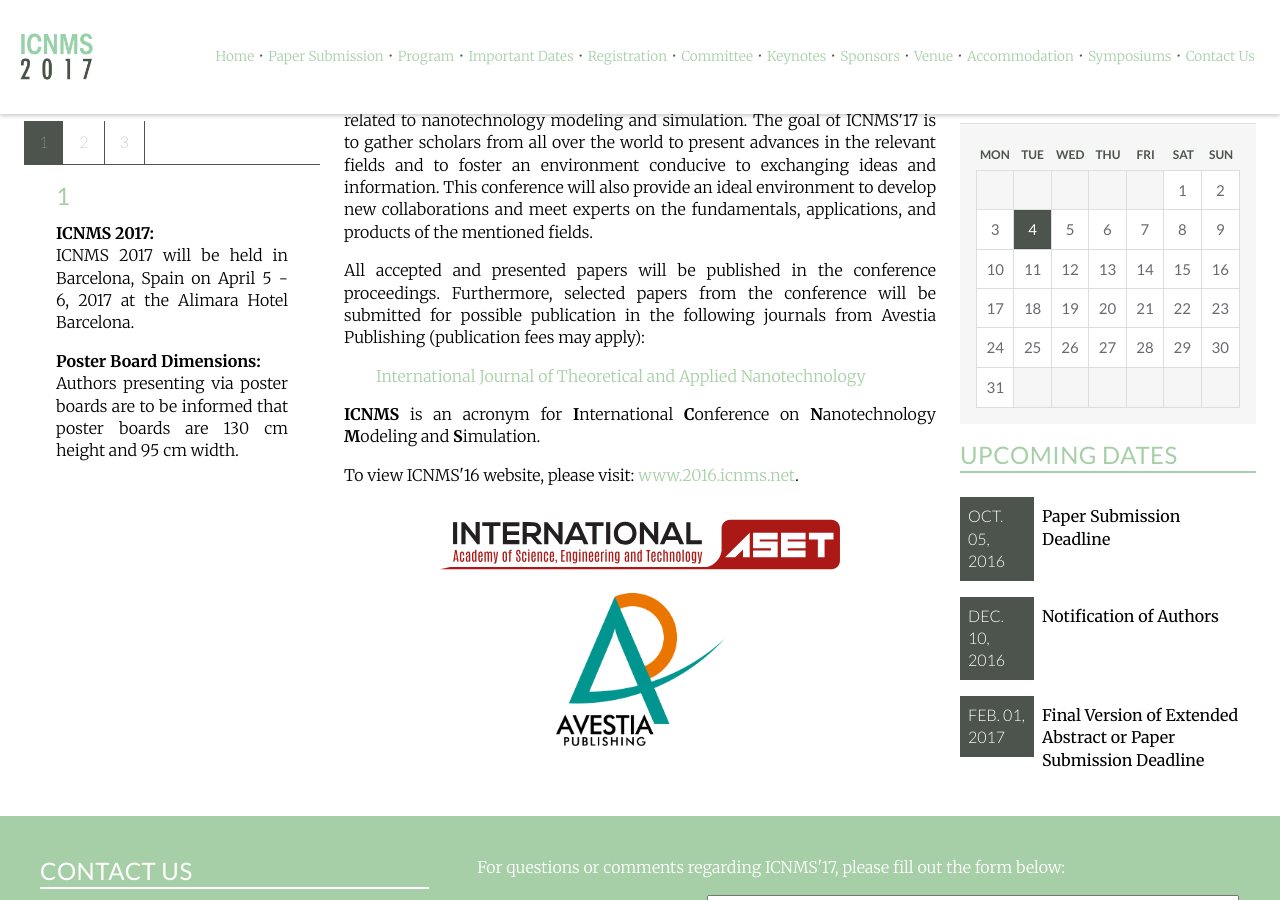
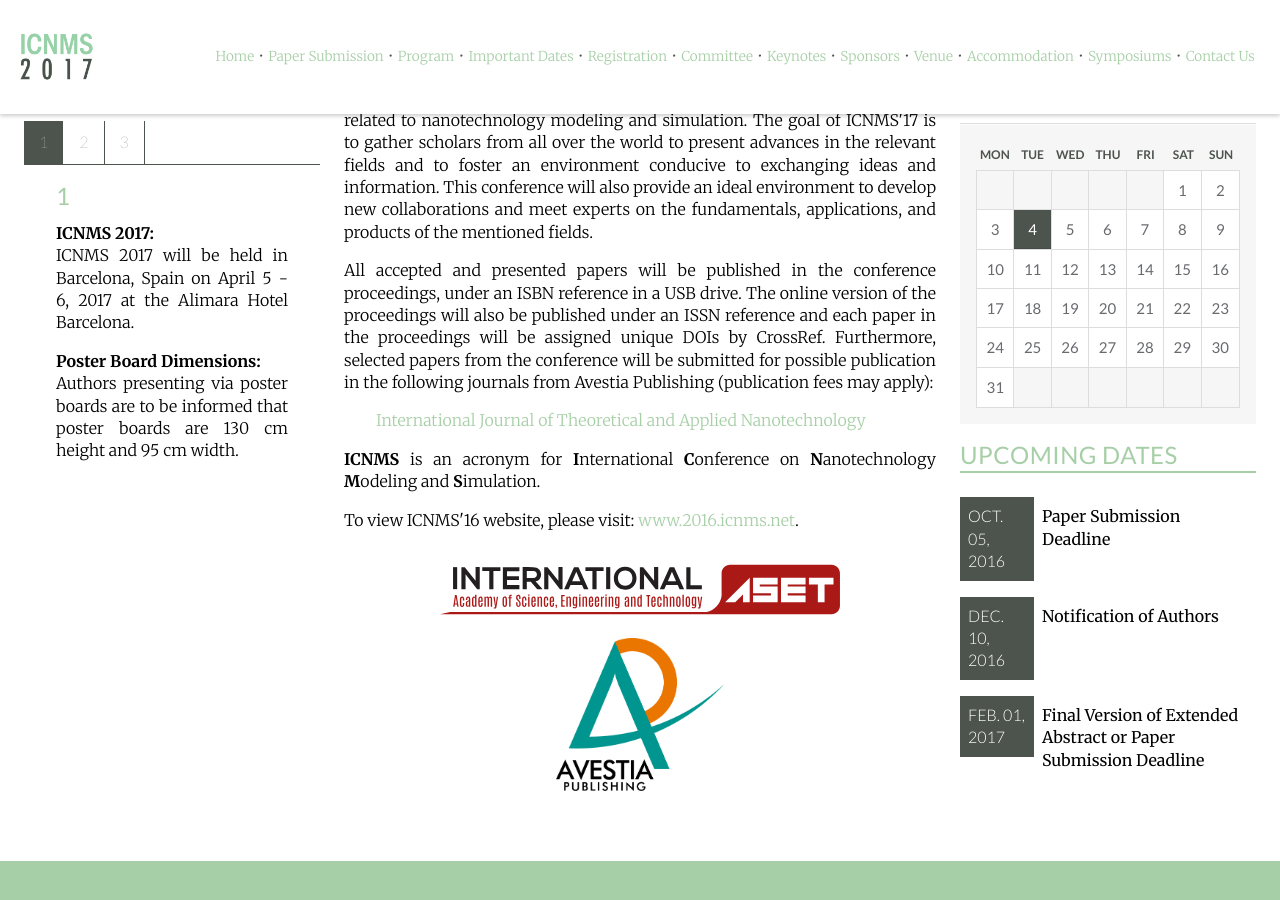
Before and after one commit to intaset/icnms, a Jekyll site: the page built from index.html, in a window 1280 px wide and 900 px high, scrolled down 467 px. Built offline with Jekyll 4.4.1, drawn with Linux system fonts in a browser that asks for light colours; nearby versions of some CDN libraries; Markdown is read by kramdown in place of the engine named in the settings; comment, search, counter and statistics services are not loaded.

Commit message:
added issn info

```diff
--- a/index.html
+++ b/index.html
@@ -9,7 +9,7 @@ keyword: nanotechnology modeling, nanotechnology simulation, molecular dynamic s
   <div class="unit-spacer content">
     <p class="body">The 2<sup>nd</sup> International Conference on Nanotechnology Modeling and Simulation (ICNMS'17) aims to become the leading annual conference in fields related to nanotechnology modeling and simulation. The goal of ICNMS'17 is to gather scholars from all over the world to present advances in the relevant fields and to foster an environment conducive to exchanging ideas and information. This conference will also provide an ideal environment to develop new collaborations and meet experts on the fundamentals, applications, and products of the mentioned fields.</p>
 
-    <p class="body">All accepted and presented papers will be published in the conference proceedings. Furthermore, selected papers from the conference will be submitted for possible publication in the following journals from Avestia Publishing (publication fees may apply):</p>
+    <p class="body">All accepted and presented papers will be published in the conference proceedings, under an ISBN reference in a USB drive. The online version of the proceedings will also be published under an ISSN reference and each paper in the proceedings will be assigned unique DOIs by CrossRef. Furthermore, selected papers from the conference will be submitted for possible publication in the following journals from Avestia Publishing (publication fees may apply):</p>
 
 	<p class="body indent"><a href="http://ijtan.avestia.com" class="body-link">International Journal of Theoretical and Applied Nanotechnology</a></p>
 
--- a/papers.html
+++ b/papers.html
@@ -61,7 +61,7 @@ keyword: nanotechnology modeling, nanotechnology simulation, molecular dynamic s
 
     <p class="body">Once the reviewing process is complete, the contact author of each paper will be notified of the result by e-mail. The authors are required to follow the reviews in order to improve their paper before their final submission.</p>
 
-    <p class="body">All accepted extended abstracts, short, and full papers will be published in the proceedings, under an ISBN reference in a USB drive. Selected papers will be published in a Special Issue in the Open-Access Journal "<i>International Journal of Theoretical and Applied Nanotechnology</i>" by Avestia Publishing. For more information, in regards to the journal and Avestia Publishing, please visit our website at <a href="http://avestia.com/" class="body-link">www.avestia.com</a>.</p>
+    <p class="body">All accepted extended abstracts, short, and full papers will be published in the proceedings, under an ISBN reference in a USB drive. The online version of the proceedings will also be published under an ISSN reference and each paper in the proceedings will be assigned unique DOIs by CrossRef. Selected papers will be published in a Special Issue in the Open-Access Journal "<i>International Journal of Theoretical and Applied Nanotechnology</i>" by Avestia Publishing. For more information, in regards to the journal and Avestia Publishing, please visit our website at <a href="http://avestia.com/" class="body-link">www.avestia.com</a>.</p>
 
     <p class="body">All papers must be presented by one of the authors. At least one author <b>must</b> register for the conference and pay the fee prior to Regular Registration deadline (see <a href="../dates" class="body-link">Important Dates</a>) in order for the paper to be published in the conference proceedings and accepted in the final program.</p>
 
```
Also changed, not shown: 2 other files.
